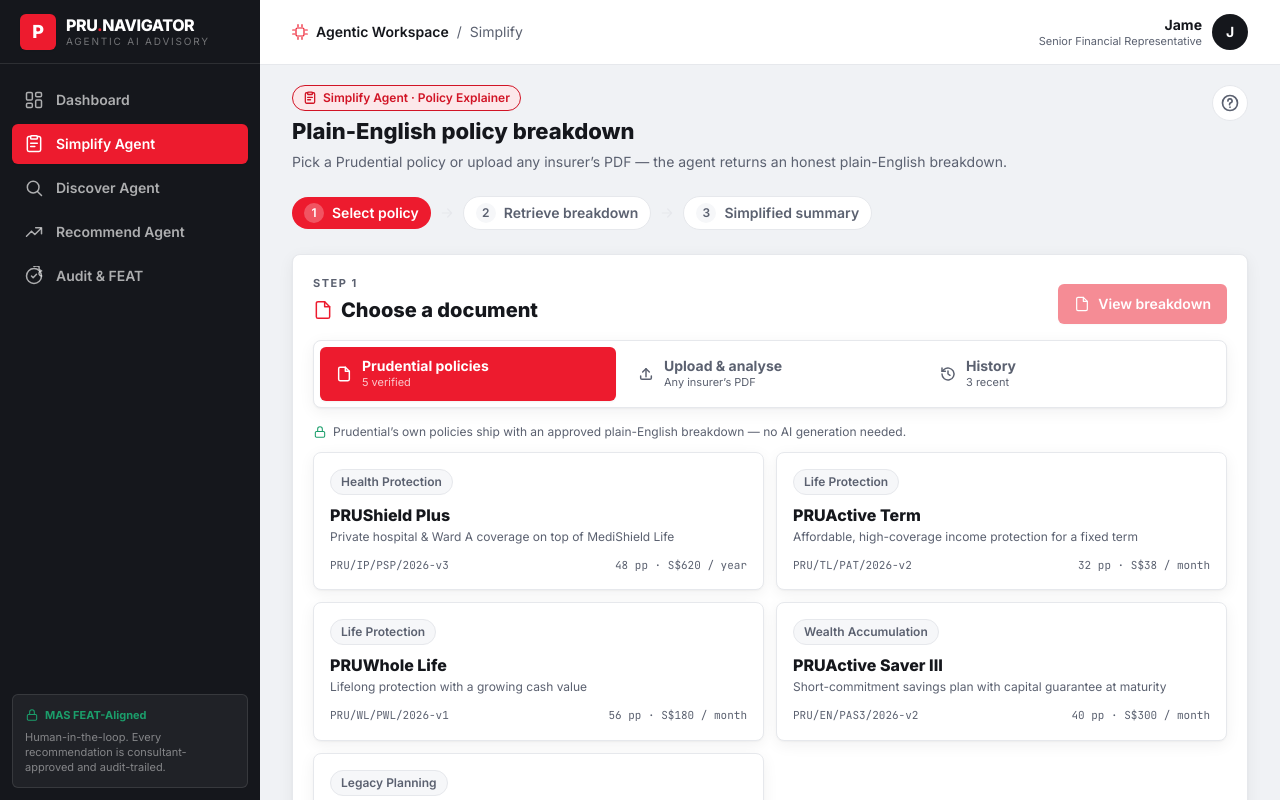
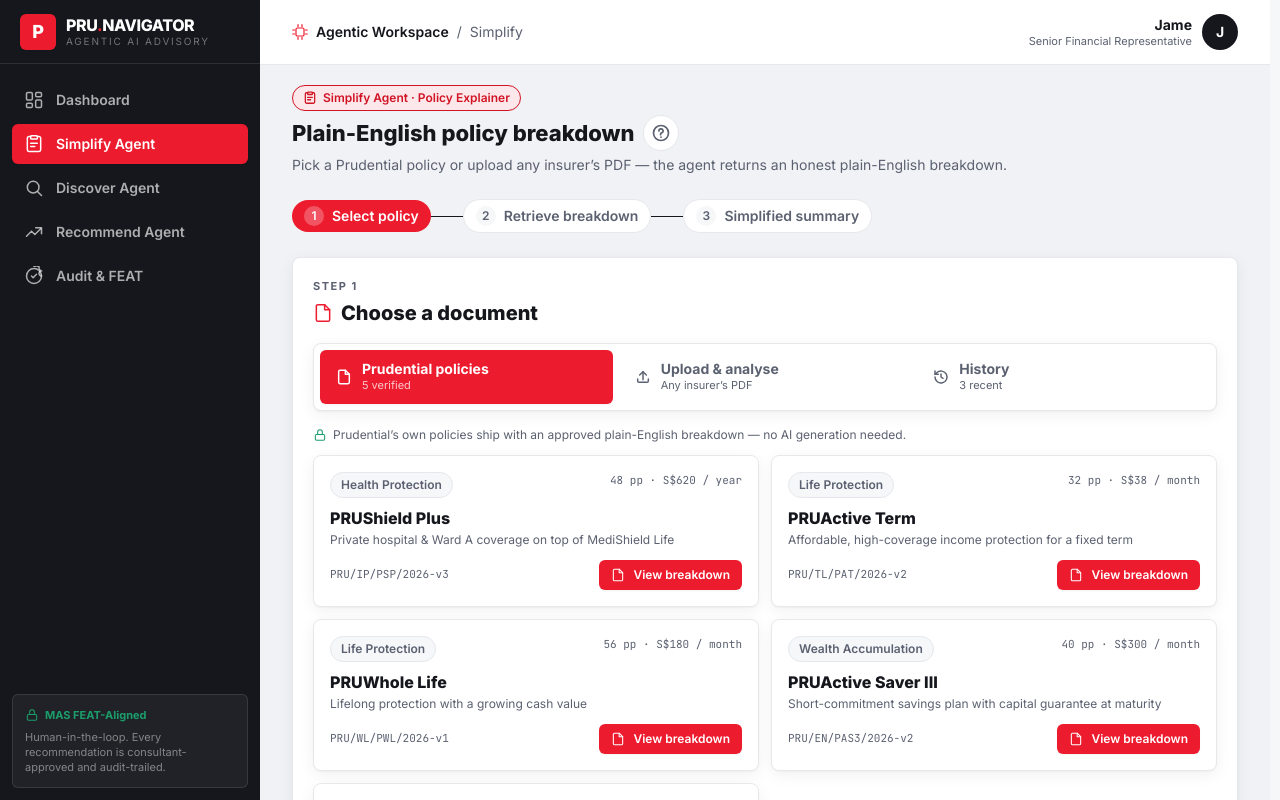
Before and after one commit to steve-o8-dev/bubble-code-hackathon, a React (Vite) app: page /simplify in a window 1280 px wide. Shown: the top 800 px of the page. Built offline with nearby package versions, Linux system fonts and the light colour scheme.

Commit message:
checkpoint 3

```diff
--- a/src/components/Layout.jsx
+++ b/src/components/Layout.jsx
@@ -96,10 +96,6 @@
         </header>
 
         <main className="flex-1 px-8 pt-5 pb-7 max-w-[1280px] w-full mx-auto">{children}</main>
-
-        <footer className="px-8 py-4 text-center text-[11px] text-pru-slate border-t border-pru-line">
-          PRU.NAVIGATOR — Hackathon concept prototype · “AI prepares. The consultant decides. The customer wins.”
-        </footer>
       </div>
     </div>
   )
--- a/src/components/ui.jsx
+++ b/src/components/ui.jsx
@@ -111,9 +111,9 @@
   const tones = { ink: 'text-pru-ink', red: 'text-pru-red', good: 'text-good', warn: 'text-warn' }
   return (
     <div className="card p-4">
-      <div className="flex items-center justify-between">
-        <span className="label-kicker">{label}</span>
-        {icon && <Icon name={icon} className="w-4 h-4 text-pru-slate" />}
+      <div className="flex items-center justify-between gap-2">
+        <span className="label-kicker text-pru-ink font-extrabold">{label}</span>
+        {icon && <Icon name={icon} className="w-4 h-4 text-pru-ink shrink-0" strokeWidth={2.4} />}
       </div>
       <div className={`mt-2 text-2xl font-extrabold ${tones[tone]}`}>{value}</div>
     </div>
--- a/src/index.css
+++ b/src/index.css
@@ -10,6 +10,13 @@
 body,
 #root {
   height: 100%;
+}
+
+/* Always reserve the scrollbar track, so short pages and long pages have the
+   same content width and nothing shifts when navigating between them. */
+html {
+  overflow-y: scroll;
+  scrollbar-gutter: stable;
 }
 
 body {
--- a/src/pages/Discover.jsx
+++ b/src/pages/Discover.jsx
@@ -29,22 +29,26 @@
   }
 
   const header = (
-    <div className="flex items-start justify-between flex-wrap gap-4">
     <div>
       <Badge tone="red" icon="discover">Discover Agent · Needs Profiler</Badge>
-        <h1 className="mt-1 text-[22px] font-extrabold text-pru-ink">Coverage gaps & follow-up questions</h1>
+      <div className="mt-1 flex items-center gap-2 flex-wrap">
+        <h1 className="text-[22px] font-extrabold text-pru-ink">Coverage gaps & follow-up questions</h1>
+        <SkillCard skill={skills.discover} accentTitle="discover.SKILLS.md" live={phase === 'running'} />
+      </div>
       <p className="text-sm text-pru-slate mt-1 max-w-4xl">
         Client data is auto-pulled via Singpass MCP — the agent maps coverage gaps and drafts your follow-up questions.
       </p>
     </div>
-      <div className="flex items-center gap-3">
+  )
+
+  const stepsRow = () => (
+    <div className="flex items-center justify-between gap-4 flex-wrap">
+      <FlowSteps phase={phase} />
       {phase !== 'select' && (
-          <button onClick={reset} className="btn-ghost">
+        <button onClick={reset} className="btn-primary">
           <Icon name="arrow" className="w-4 h-4 rotate-180" /> New analysis
         </button>
       )}
-        <SkillCard skill={skills.discover} accentTitle="discover.SKILLS.md" live={phase === 'running'} />
-      </div>
     </div>
   )
 
@@ -52,7 +56,7 @@
     return (
       <div className="space-y-6">
         {header}
-        <FlowSteps phase={phase} />
+        {stepsRow()}
         <Result client={client} analysis={analysis} onRecommend={() => navigate('/recommend', { state: { clientId: client.id } })} />
       </div>
     )
@@ -61,7 +65,7 @@
   return (
     <div className="space-y-6">
       {header}
-      <FlowSteps phase={phase} />
+      {stepsRow()}
 
       <div className="card p-5">
         <SectionTitle
@@ -74,27 +78,30 @@
             </button>
           }
         />
-        <div className="space-y-3">
+        <div className="grid sm:grid-cols-2 lg:grid-cols-3 gap-3">
           {clients.map((c) => (
             <button
               key={c.id}
               onClick={() => setSelected(c.id)}
-              className={`card w-full p-4 text-left flex items-center gap-4 transition-all hover:-translate-y-0.5 ${
+              className={`card p-4 text-left flex flex-col transition-all hover:-translate-y-0.5 ${
                 selected === c.id ? 'ring-2 ring-pru-red border-pru-red' : 'hover:shadow-pop'
               }`}
             >
-              <div className={`w-12 h-12 rounded-full ${c.avatarTone} text-white flex items-center justify-center font-bold shrink-0`}>
+              <div className="flex items-start justify-between gap-2">
+                <div className={`w-11 h-11 rounded-full ${c.avatarTone} text-white flex items-center justify-center font-bold shrink-0`}>
                   {c.name.split(' ').map((w) => w[0]).slice(0, 2).join('')}
                 </div>
-              <div className="flex-1 min-w-0">
-                <div className="font-extrabold text-pru-ink">{c.name}</div>
-                <div className="text-xs text-pru-slate">{c.age} · {c.lifeStage} · {c.occupation}</div>
+                <span className="text-[11px] font-mono text-pru-slate">{c.nric}</span>
               </div>
-              <div className="hidden sm:block text-right">
-                <div className="text-xs font-mono text-pru-slate">{c.nric}</div>
-                <div className="text-xs text-pru-slate">{sgd(c.singpass.annualIncome)}/yr · {c.singpass.dependents} dep.</div>
+              <div className="mt-3 flex items-center gap-1.5">
+                <span className="font-extrabold text-pru-ink truncate">{c.name}</span>
+                {selected === c.id && <Icon name="check" className="w-4 h-4 text-pru-red shrink-0" strokeWidth={3} />}
               </div>
-              {selected === c.id && <Icon name="check" className="w-5 h-5 text-pru-red shrink-0" strokeWidth={3} />}
+              <div className="text-xs text-pru-slate">{c.age} · {c.lifeStage}</div>
+              <div className="text-xs text-pru-slate truncate">{c.occupation}</div>
+              <div className="mt-3 pt-3 border-t border-pru-line text-xs text-pru-slate">
+                {sgd(c.singpass.annualIncome)}/yr · {c.singpass.dependents} dep.
+              </div>
             </button>
           ))}
         </div>
@@ -115,16 +122,18 @@
   const steps = ['Select client', 'Agent analysis', 'Gaps & questions']
   const idx = phase === 'select' ? 0 : phase === 'running' ? 1 : 2
   return (
-    <div className="flex items-center gap-2 text-sm">
+    <div className="flex items-center text-sm">
       {steps.map((s, i) => (
-        <div key={s} className="flex items-center gap-2">
+        <div key={s} className="flex items-center">
           <span className={`flex items-center gap-2 rounded-full px-3 py-1.5 font-semibold ${i <= idx ? 'bg-pru-red text-white' : 'bg-white text-pru-slate border border-pru-line'}`}>
             <span className={`w-5 h-5 rounded-full flex items-center justify-center text-xs ${i <= idx ? 'bg-white/25' : 'bg-pru-mist'}`}>
               {i < idx ? <Icon name="check" className="w-3 h-3" strokeWidth={3} /> : i + 1}
             </span>
             {s}
           </span>
-          {i < steps.length - 1 && <Icon name="arrow" className="w-4 h-4 text-pru-line" />}
+          {i < steps.length - 1 && (
+            <span className="h-px w-8 shrink-0 bg-pru-ink" />
+          )}
         </div>
       ))}
     </div>
--- a/src/pages/Recommend.jsx
+++ b/src/pages/Recommend.jsx
@@ -31,22 +31,26 @@
   }
 
   const header = (
-    <div className="flex items-start justify-between flex-wrap gap-4">
     <div>
       <Badge tone="red" icon="recommend">Recommend Agent · Decision Aid</Badge>
-        <h1 className="mt-1 text-[22px] font-extrabold text-pru-ink">Ranked product shortlist — compared</h1>
+      <div className="mt-1 flex items-center gap-2 flex-wrap">
+        <h1 className="text-[22px] font-extrabold text-pru-ink">Ranked product shortlist — compared</h1>
+        <SkillCard skill={skills.recommend} accentTitle="recommend.SKILLS.md" live={phase === 'running'} />
+      </div>
       <p className="text-sm text-pru-slate mt-1 max-w-4xl">
         A shortlist ranked on what the client needs — never on what pays the most, with reasons, tradeoffs and sources.
       </p>
     </div>
-      <div className="flex items-center gap-3">
+  )
+
+  const stepsRow = () => (
+    <div className="flex items-center justify-between gap-4 flex-wrap">
+      <FlowSteps phase={phase} approved={approved} />
       {phase !== 'select' && (
-          <button onClick={reset} className="btn-ghost">
+        <button onClick={reset} className="btn-primary">
           <Icon name="arrow" className="w-4 h-4 rotate-180" /> New shortlist
         </button>
       )}
-        <SkillCard skill={skills.recommend} accentTitle="recommend.SKILLS.md" live={phase === 'running'} />
-      </div>
     </div>
   )
 
@@ -54,7 +58,7 @@
     return (
       <div className="space-y-6">
         {header}
-        <FlowSteps phase={phase} approved={approved} />
+        {stepsRow()}
         <Result client={client} rec={rec} approved={approved} onApprove={() => setApproved(true)} />
       </div>
     )
@@ -63,7 +67,7 @@
   return (
     <div className="space-y-6">
       {header}
-      <FlowSteps phase={phase} approved={approved} />
+      {stepsRow()}
 
       <div className="card p-5">
         <SectionTitle
@@ -76,24 +80,29 @@
             </button>
           }
         />
-        <div className="space-y-3">
+        <div className="grid sm:grid-cols-2 lg:grid-cols-3 gap-3">
           {clients.map((c) => (
             <button
               key={c.id}
               onClick={() => setSelected(c.id)}
-              className={`card w-full p-4 text-left flex items-center gap-4 transition-all hover:-translate-y-0.5 ${
+              className={`card p-4 text-left flex flex-col transition-all hover:-translate-y-0.5 ${
                 selected === c.id ? 'ring-2 ring-pru-red border-pru-red' : 'hover:shadow-pop'
               }`}
             >
-              <div className={`w-12 h-12 rounded-full ${c.avatarTone} text-white flex items-center justify-center font-bold shrink-0`}>
+              <div className="flex items-start justify-between gap-2">
+                <div className={`w-11 h-11 rounded-full ${c.avatarTone} text-white flex items-center justify-center font-bold shrink-0`}>
                   {c.name.split(' ').map((w) => w[0]).slice(0, 2).join('')}
                 </div>
-              <div className="flex-1 min-w-0">
-                <div className="font-extrabold text-pru-ink">{c.name}</div>
-                <div className="text-xs text-pru-slate">{c.lifeStage} · top need: {getAnalysis(c.id)?.discover.needsProfile.topNeed}</div>
+                <Badge tone="good" icon="check">Profile ready</Badge>
               </div>
-              <Badge tone="good" icon="check">Profile ready</Badge>
-              {selected === c.id && <Icon name="check" className="w-5 h-5 text-pru-red shrink-0" strokeWidth={3} />}
+              <div className="mt-3 flex items-center gap-1.5">
+                <span className="font-extrabold text-pru-ink truncate">{c.name}</span>
+                {selected === c.id && <Icon name="check" className="w-4 h-4 text-pru-red shrink-0" strokeWidth={3} />}
+              </div>
+              <div className="text-xs text-pru-slate">{c.lifeStage}</div>
+              <div className="mt-3 pt-3 border-t border-pru-line text-xs text-pru-slate">
+                Top need: <span className="font-semibold text-pru-ink">{getAnalysis(c.id)?.discover.needsProfile.topNeed}</span>
+              </div>
             </button>
           ))}
         </div>
@@ -114,19 +123,21 @@
   const steps = ['Select client', 'Agent ranking', 'Compare & approve']
   const idx = phase === 'select' ? 0 : phase === 'running' ? 1 : 2
   return (
-    <div className="flex items-center gap-2 text-sm flex-wrap">
+    <div className="flex items-center text-sm flex-wrap">
       {steps.map((s, i) => (
-        <div key={s} className="flex items-center gap-2">
+        <div key={s} className="flex items-center">
           <span className={`flex items-center gap-2 rounded-full px-3 py-1.5 font-semibold ${i <= idx ? 'bg-pru-red text-white' : 'bg-white text-pru-slate border border-pru-line'}`}>
             <span className={`w-5 h-5 rounded-full flex items-center justify-center text-xs ${i <= idx ? 'bg-white/25' : 'bg-pru-mist'}`}>
               {i < idx ? <Icon name="check" className="w-3 h-3" strokeWidth={3} /> : i + 1}
             </span>
             {s}
           </span>
-          {i < steps.length - 1 && <Icon name="arrow" className="w-4 h-4 text-pru-line" />}
+          {i < steps.length - 1 && (
+            <span className="h-px w-8 shrink-0 bg-pru-ink" />
+          )}
         </div>
       ))}
-      {approved && <Badge tone="good" icon="check">Approved by consultant</Badge>}
+      {approved && <span className="ml-3"><Badge tone="good" icon="check">Approved by consultant</Badge></span>}
     </div>
   )
 }
--- a/src/pages/Simplify.jsx
+++ b/src/pages/Simplify.jsx
@@ -27,11 +27,21 @@
     if (phase !== 'select') window.scrollTo({ top: 0, behavior: 'smooth' })
   }, [phase])
 
-  const start = () => setPhase('running')
+  // A catalogue policy already ships an approved breakdown, so there is no
+  // analysis to run: only an uploaded document goes through the agent overlay.
+  const start = () => (tab === 'upload' ? setPhase('running') : finish())
 
   // Only a fresh run is logged — reopening a past analysis must not re-log it.
   const finish = () => {
     setHistory(addHistoryEntry(active))
+    setPhase('result')
+  }
+
+  // Opening a policy straight from its card: select it and show the approved
+  // breakdown in one step, no agent run.
+  const openPolicy = (id) => {
+    setSelected(id)
+    setHistory(addHistoryEntry(getPolicy(id)))
     setPhase('result')
   }
 
@@ -49,22 +59,26 @@
   }
 
   const header = (
-    <div className="flex items-start justify-between flex-wrap gap-4">
     <div>
       <Badge tone="red" icon="simplify">Simplify Agent · Policy Explainer</Badge>
-        <h1 className="mt-1 text-[22px] font-extrabold text-pru-ink">Plain-English policy breakdown</h1>
+      <div className="mt-1 flex items-center gap-2 flex-wrap">
+        <h1 className="text-[22px] font-extrabold text-pru-ink">Plain-English policy breakdown</h1>
+        <SkillCard skill={skills.simplify} accentTitle="simplify.SKILLS.md" live={phase === 'running'} />
+      </div>
       <p className="text-sm text-pru-slate mt-1 max-w-4xl">
         Pick a Prudential policy or upload any insurer’s PDF — the agent returns an honest plain-English breakdown.
       </p>
     </div>
-      <div className="flex items-center gap-3">
+  )
+
+  const stepsRow = (source) => (
+    <div className="flex items-center justify-between gap-4 flex-wrap">
+      <FlowSteps phase={phase} source={source} />
       {phase !== 'select' && (
-          <button onClick={reset} className="btn-ghost">
+        <button onClick={reset} className="btn-primary">
           <Icon name="arrow" className="w-4 h-4 rotate-180" /> New analysis
         </button>
       )}
-        <SkillCard skill={skills.simplify} accentTitle="simplify.SKILLS.md" live={phase === 'running'} />
-      </div>
     </div>
   )
 
@@ -72,7 +86,7 @@
     return (
       <div className="space-y-6">
         {header}
-        <FlowSteps phase={phase} source={policy?.uploaded ? 'upload' : 'catalogue'} />
+        {stepsRow(policy?.uploaded ? 'upload' : 'catalogue')}
         <Result policy={policy} />
       </div>
     )
@@ -81,29 +95,10 @@
   return (
     <div className="space-y-6">
       {header}
-      <FlowSteps phase={phase} source={tab === 'upload' ? 'upload' : 'catalogue'} />
+      {stepsRow(tab === 'upload' ? 'upload' : 'catalogue')}
 
       <div className="card p-5">
-        <SectionTitle
-          kicker="Step 1"
-          title="Choose a document"
-          icon="doc"
-          right={
-            tab !== 'history' && (
-              <button disabled={!active} onClick={start} className="btn-primary">
-                {tab === 'upload' ? (
-                  <>
-                    <Icon name="bolt" className="w-4 h-4" /> Analyse document
-                  </>
-                ) : (
-                  <>
-                    <Icon name="doc" className="w-4 h-4" /> View breakdown
-                  </>
-                )}
-              </button>
-            )
-          }
-        />
+        <SectionTitle kicker="Step 1" title="Choose a document" icon="doc" />
         <SourceTabs
           tab={tab}
           onChange={setTab}
@@ -120,31 +115,51 @@
             </p>
             <div className="grid sm:grid-cols-2 gap-3">
               {policies.map((p) => (
-                <button
+                <div
                   key={p.id}
                   onClick={() => setSelected(p.id)}
-                  className={`card p-4 text-left transition-all hover:-translate-y-0.5 ${
+                  className={`card p-4 text-left flex flex-col cursor-pointer transition-all hover:-translate-y-0.5 ${
                     selected === p.id ? 'ring-2 ring-pru-red border-pru-red' : 'hover:shadow-pop'
                   }`}
                 >
-                  <div className="flex items-center justify-between">
+                  <div className="flex items-start justify-between gap-2">
+                    <div className="flex items-center gap-1.5">
                       <Badge tone="slate">{p.category}</Badge>
-                    {selected === p.id && <Icon name="check" className="w-5 h-5 text-pru-red" strokeWidth={3} />}
+                      {selected === p.id && <Icon name="check" className="w-4 h-4 text-pru-red" strokeWidth={3} />}
+                    </div>
+                    <span className="text-[11px] text-pru-slate font-mono text-right shrink-0">
+                      {p.pages} pp · {p.premiumFrom}
+                    </span>
                   </div>
                   <h3 className="mt-2 font-extrabold text-pru-ink">{p.name}</h3>
                   <p className="text-xs text-pru-slate mt-0.5">{p.tagline}</p>
-                  <div className="mt-3 flex items-center justify-between text-[11px] text-pru-slate font-mono">
-                    <span>{p.docRef}</span>
-                    <span>{p.pages} pp · {p.premiumFrom}</span>
+                  <div className="mt-3 flex items-center justify-between gap-2">
+                    <span className="text-[11px] text-pru-slate font-mono">{p.docRef}</span>
+                    <button
+                      onClick={(e) => {
+                        e.stopPropagation()
+                        openPolicy(p.id)
+                      }}
+                      className="btn-primary px-3 py-[7px] text-xs shrink-0"
+                    >
+                      <Icon name="doc" className="w-3.5 h-3.5" /> View breakdown
+                    </button>
                   </div>
-                </button>
+                </div>
               ))}
             </div>
           </div>
         )}
 
         {tab === 'upload' && (
+          <div className="animate-fade-up">
             <UploadPanel file={upload} onFile={setUpload} onClear={() => setUpload(null)} />
+            <div className="mt-4 flex justify-end">
+              <button disabled={!active} onClick={start} className="btn-primary">
+                <Icon name="bolt" className="w-4 h-4" /> Analyse document
+              </button>
+            </div>
+          </div>
         )}
 
         {tab === 'history' && (
@@ -158,12 +173,8 @@
 
       {phase === 'running' && (
         <LoadingOverlay
-          label={tab === 'upload' ? 'Simplify Agent' : 'Prudential policy library'}
-          sublabel={
-            tab === 'upload'
-              ? `Analysing “${policy.name}”…`
-              : `Retrieving verified breakdown — ${policy.name}…`
-          }
+          label="Simplify Agent"
+          sublabel={`Analysing “${policy.name}”…`}
           onDone={finish}
         />
       )}
@@ -466,9 +477,9 @@
       : ['Select policy', 'Retrieve breakdown', 'Simplified summary']
   const idx = phase === 'select' ? 0 : phase === 'running' ? 1 : 2
   return (
-    <div className="flex items-center gap-2 text-sm">
+    <div className="flex items-center text-sm">
       {steps.map((s, i) => (
-        <div key={s} className="flex items-center gap-2">
+        <div key={s} className="flex items-center">
           <span
             className={`flex items-center gap-2 rounded-full px-3 py-1.5 font-semibold ${
               i <= idx ? 'bg-pru-red text-white' : 'bg-white text-pru-slate border border-pru-line'
@@ -479,7 +490,9 @@
             </span>
             {s}
           </span>
-          {i < steps.length - 1 && <Icon name="arrow" className="w-4 h-4 text-pru-line" />}
+          {i < steps.length - 1 && (
+            <span className="h-px w-8 shrink-0 bg-pru-ink" />
+          )}
         </div>
       ))}
     </div>
```
Also changed, not shown: src/components/LoadingOverlay.jsx (+6 -2 lines), src/components/SkillCard.jsx (+1 -14 lines), src/pages/Dashboard.jsx (+19 -10 lines). Lines whose indentation alone changed are shown as unchanged.
